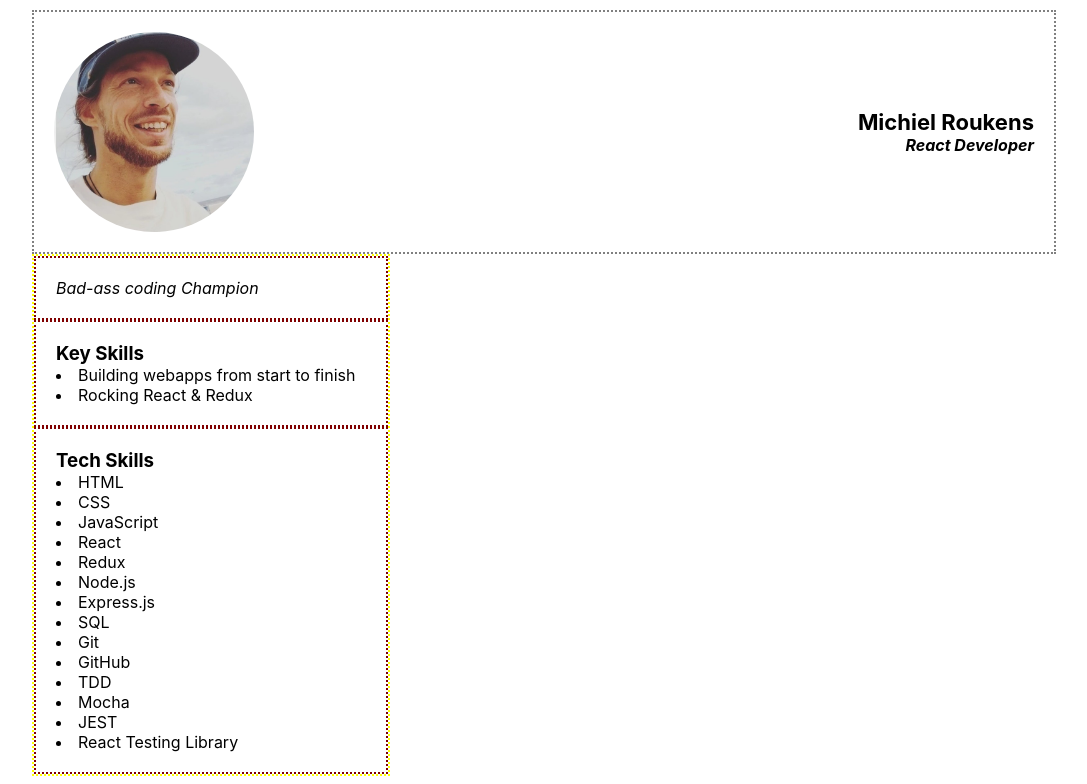
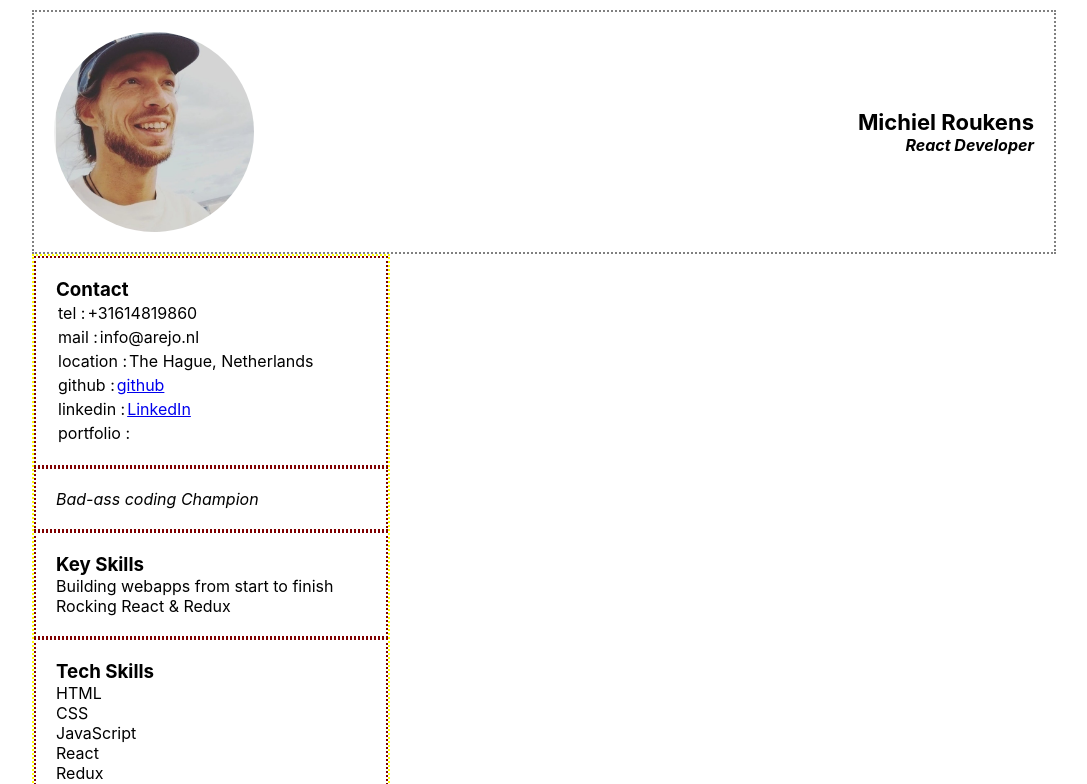
Before and after one commit to arejasverduras/resume, a React (Create React App) app: page / in a window 1280 px wide. Shown: the top 784 px of the page, without its empty margins (96-1183 px from the left). Built offline with nearby package versions, Linux system fonts and the light colour scheme.

Commit message:
contact section

```diff
--- a/src/App.css
+++ b/src/App.css
@@ -23,7 +23,6 @@
   grid-template-columns: 100%}
 
 }
-
 
 /* Header */
 
@@ -71,10 +70,27 @@ header {
 
 /* Widgets */
 
+.contact li {
+  list-style: none;
+
+}
+
+#tableKey {
+
+}
+
+#tableValue {
+
+}
+
 .summary {
   font-style:italic;
 }
 
 .keySkills {
-  /* insert styles here */
+  list-style: none;
 }
+
+.techSkills {
+  list-style: none;
+}
--- a/src/App.js
+++ b/src/App.js
@@ -1,4 +1,4 @@
-import React, {useState} from 'react';
+import React from 'react';
 import './App.css';
 
 import { profileData } from './data';
--- a/src/components/SideBar/SideBar.js
+++ b/src/components/SideBar/SideBar.js
@@ -7,16 +7,37 @@ export const SideBar = (props) => {
 
     const summaryContent = summary;
     const keySkillsContent = keySkills.map(skill => (
-                <li>{skill}</li>
+                <li key={skill}>{skill}</li>
             ));
 
     const techSkillsContent = techSkills.map(tech => (
-        <li>{tech}</li>
+        <li key={tech}>{tech}</li>
     ));
+
+    const contactArray = Object.entries(contactInfo);
+
+
+
+
+    const contactContent = contactArray.map(([key, value]) => (
+        // <li key={key}>{key}:{value}</li>
+        <li key={key}>
+            <table>
+                <tr>
+                    <td id="tableKey">{key} :</td>
+                    <td id="tableValue">{value}</td>
+                    </tr>
+            </table></li>
+    ));
+
+
+
+
 
     return (
         <div className='SideBar'>
                  {/* return Widget component for each sidebar section */}
+                 <Widget name="contact" title="Contact" content={contactContent}  />
                  <Widget name="summary" content={summaryContent}  />
                  <Widget name="keySkills" title="Key Skills"  content={keySkillsContent} />
                  <Widget name="techSkills" title="Tech Skills"  content={techSkillsContent} />
--- a/src/data.js
+++ b/src/data.js
@@ -28,11 +28,10 @@ export const profileData = {
         tel: '+31614819860',
         mail: 'info@arejo.nl',
         location: 'The Hague, Netherlands',
-        links: {
-            github: 'https://github.com/arejasverduras',
-            linkedin: 'https://www.linkedin.com/in/michielroukens/',
-            portfolio: ''
-        }
+        github: <a href='https://github.com/arejasverduras'>github</a>,
+        linkedin: <a href='https://www.linkedin.com/in/michielroukens/'>LinkedIn</a>,
+        portfolio: ''
+
     },
     summary: 'Bad-ass coding Champion',
     keySkills: ['Building webapps from start to finish','Rocking React & Redux'],
```
